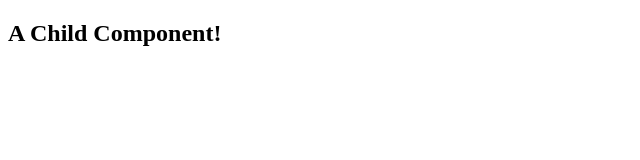
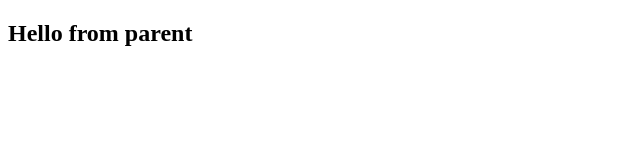
Before and after one commit to daniellmerlo/vue-tutorial-com-sfc, a Vue app: page / in a window 1280 px wide. Shown: the top 160 px of the page, without its empty margins (0-640 px from the left). Built offline with nearby package versions, Linux system fonts and the light colour scheme.

Commit message:
Projeto em: Props

```diff
--- a/src/App.vue
+++ b/src/App.vue
@@ -1,6 +1,9 @@
 <script setup>
+import { ref } from 'vue'
 import ChildComp from './ChildComp.vue'
+
+const greetings = ref('Hello from parent')
 </script>
 <template>
-  <ChildComp />
+  <ChildComp :msg="greetings" />
 </template>
--- a/src/ChildComp.vue
+++ b/src/ChildComp.vue
@@ -1,3 +1,8 @@
+<script setup>
+const props = defineProps({
+    msg: String
+})
+</script>
 <template>
-    <h2>A Child Component!</h2>
+    <h2>{{ msg || 'No props passed yet' }}</h2>
 </template>
```
